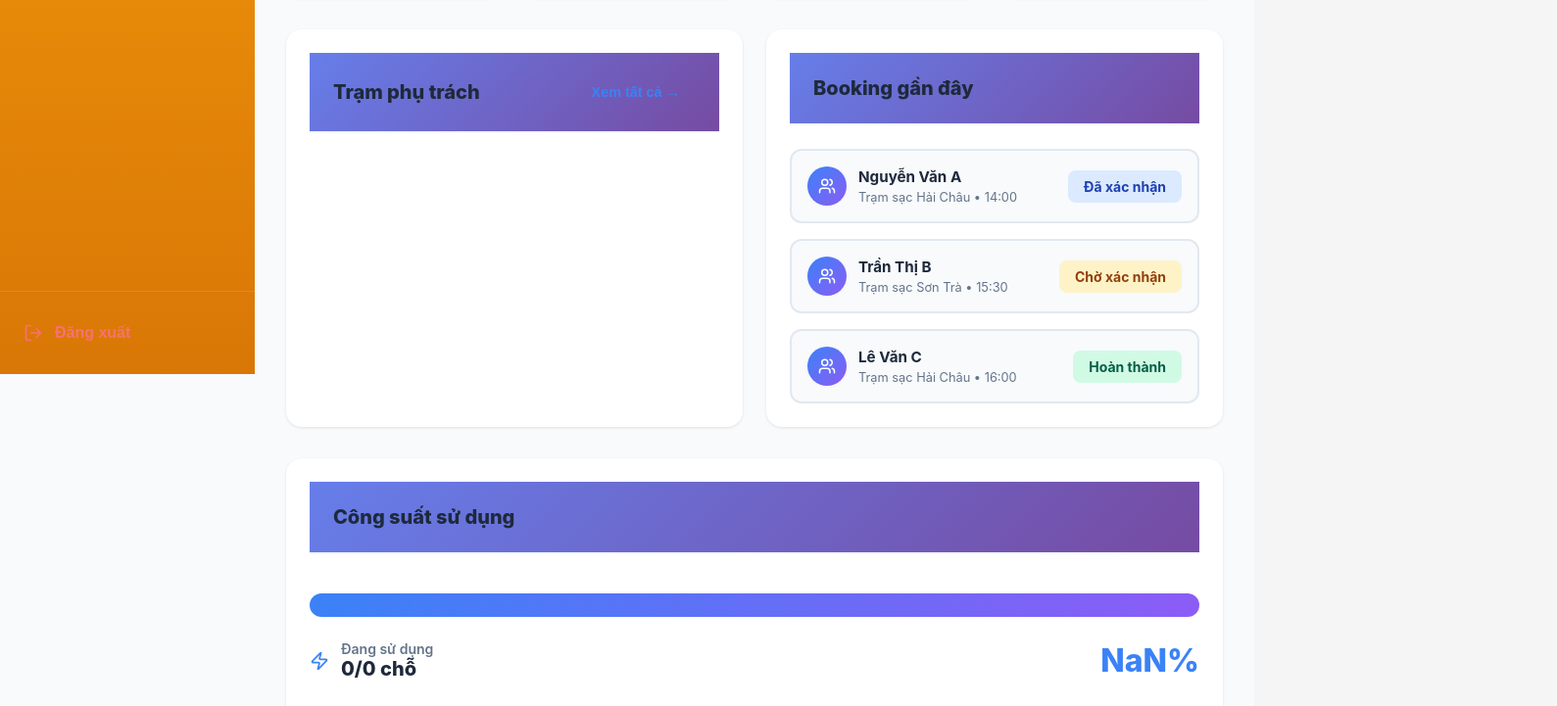
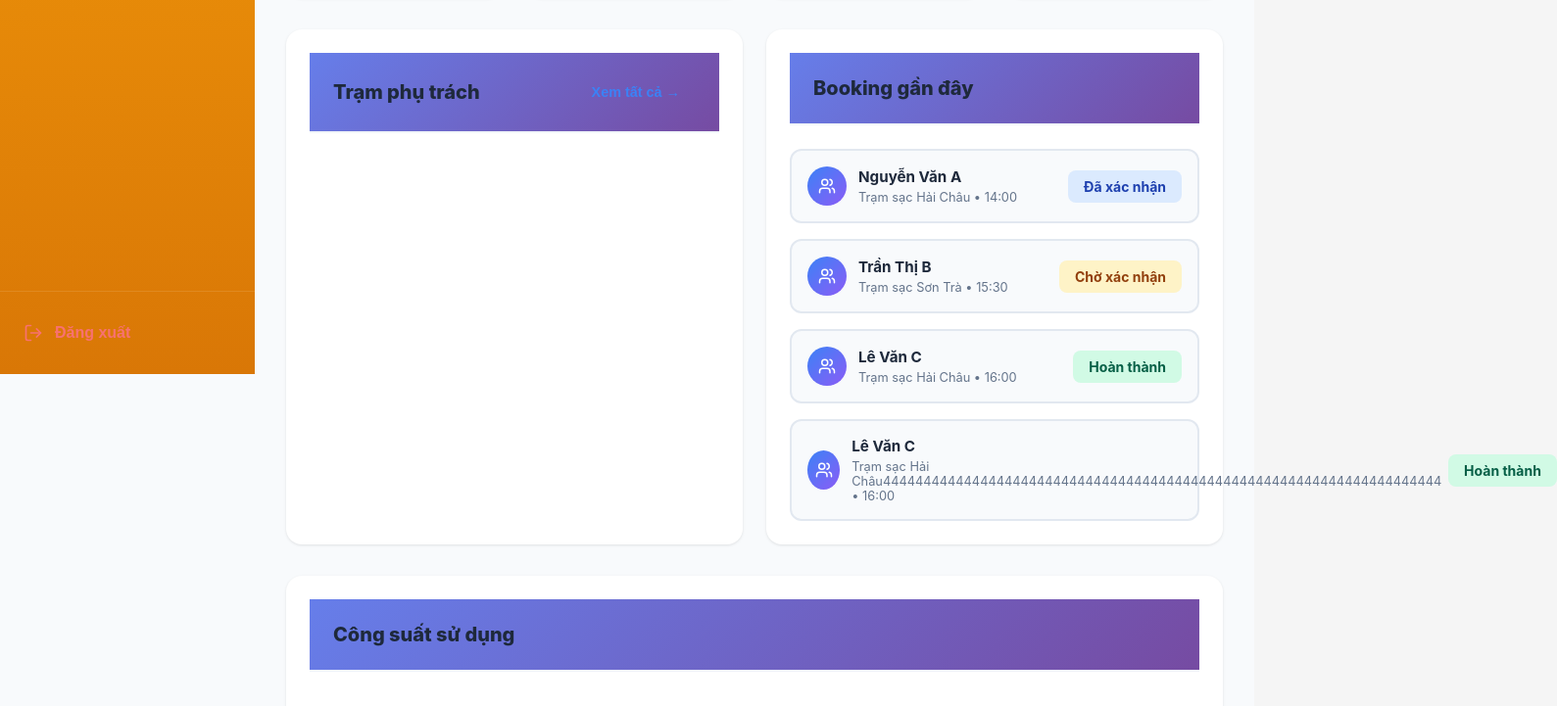
Before and after one commit to nhan137/smart-Ev-charging-station, a React (Vite) app in the folder Client/: page /manager in a window 1280 px wide. Shown: the part 418-1139 px from the top of the page at 98% size, 1589 px wide, since content can reach past the window. Built offline with nearby package versions, Linux system fonts and the light colour scheme.

Commit message:
fe update code

```diff
--- a/Client/src/pages/Manager/Dashboard.tsx
+++ b/Client/src/pages/Manager/Dashboard.tsx
@@ -80,7 +80,8 @@ const Dashboard = () => {
   const recentBookings = [
     { id: 1, customer: 'Nguyễn Văn A', station: 'Trạm sạc Hải Châu', time: '14:00', status: 'confirmed' },
     { id: 2, customer: 'Trần Thị B', station: 'Trạm sạc Sơn Trà', time: '15:30', status: 'pending' },
-    { id: 3, customer: 'Lê Văn C', station: 'Trạm sạc Hải Châu', time: '16:00', status: 'completed' }
+    { id: 3, customer: 'Lê Văn C', station: 'Trạm sạc Hải Châu', time: '16:00', status: 'completed' },
+    { id: 555555555555555555555555555555522222222222222222222222222222222222222222222222222, customer: 'Lê Văn C', station: 'Trạm sạc Hải Châu444444444444444444444444444444444444444444444444444444444444444444444', time: '16:00', status: 'completed' }
   ];
 
   const getStatusBadge = (status: string) => {
```
